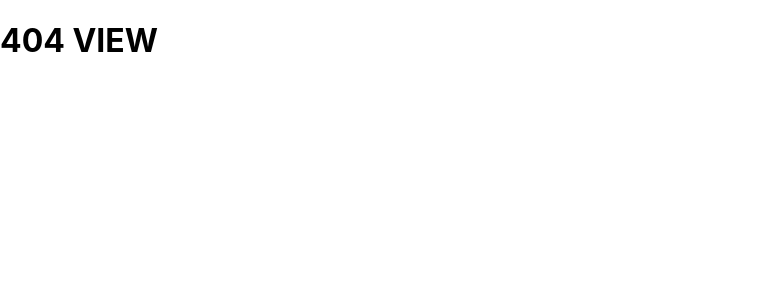
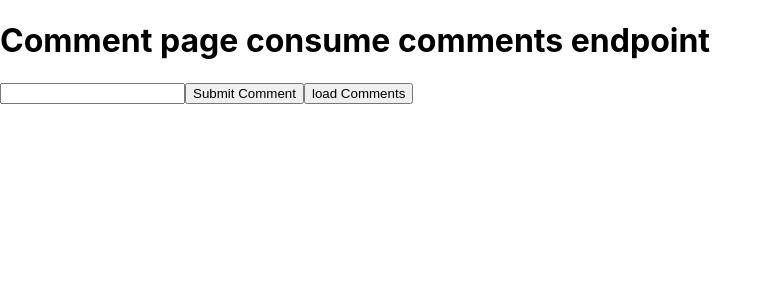
Before and after one commit to rabindranathfv/next-base-app, a Next.js app: page /comments in a window 1280 px wide. Before the commit this address had no page. Shown: the top 300 px of the page, without its empty margins (0-773 px from the left). Built offline with nearby package versions, Linux system fonts and the light colour scheme.

Commit message:
handle get and post request from a page

```diff
--- /dev/null
+++ b/data-mock/data-mock.tsx
@@ -0,0 +1,18 @@
+export const MockComments = [
+  {
+    id: 1,
+    text: " comentario 1 con algun contenido",
+  },
+  {
+    id: 2,
+    text: " comentario 2 con algun contenido",
+  },
+  {
+    id: 3,
+    text: " comentario 3 con algun contenido",
+  },
+  {
+    id: 4,
+    text: " comentario 4 con algun contenido",
+  },
+];
--- /dev/null
+++ b/pages/api/comments/index.tsx
@@ -0,0 +1,22 @@
+// Next.js API route support: https://nextjs.org/docs/api-routes/introduction
+import type { NextApiRequest, NextApiResponse } from "next";
+import { MockComments } from "../../../data-mock/data-mock";
+
+type Comment = {
+  id: Number;
+  text: string;
+};
+
+export default function handler(
+  req: NextApiRequest,
+  res: NextApiResponse<Array<Comment> | Comment>
+) {
+  if (req.method === "GET") {
+    return res.status(200).json(MockComments);
+  } else if (req.method === "POST") {
+    const bodyComment = req.body.comment;
+    const newComment = { id: Date.now(), text: bodyComment };
+    MockComments.push(newComment);
+    return res.status(200).json(newComment);
+  }
+}
--- /dev/null
+++ b/pages/api/dashboard.tsx
@@ -0,0 +1,13 @@
+// Next.js API route support: https://nextjs.org/docs/api-routes/introduction
+import type { NextApiRequest, NextApiResponse } from "next";
+
+type Data = {
+  name: string,
+};
+
+export default function handler(
+  req: NextApiRequest,
+  res: NextApiResponse<Data>
+) {
+  res.status(200).json({ name: "John Doe in dashboard" });
+}
--- /dev/null
+++ b/pages/comments/index.tsx
@@ -0,0 +1,50 @@
+import React, { useState } from "react";
+
+const Comments = () => {
+  const [comments, setComments] = useState([]);
+  const [comment, setComment] = useState("");
+
+  const getAllComments = async () => {
+    const resp = await fetch("/api/comments");
+    const data = await resp.json();
+
+    setComments(data);
+  };
+
+  const createComment = async () => {
+    const resp = await fetch("/api/comments", {
+      method: "POST",
+      headers: { "Content-Type": "application/json" },
+      body: JSON.stringify({ comment }),
+    });
+    const data = await resp.json();
+    console.log("🚀 ~ file: index.tsx:21 ~ createComment ~ data", data);
+  };
+
+  return (
+    <div>
+      <h1>Comment page consume comments endpoint </h1>
+
+      <input
+        type="text"
+        value={comment}
+        onChange={(e) => {
+          setComment(e.target.value);
+        }}
+      />
+      <button onClick={createComment}>Submit Comment</button>
+      <button onClick={getAllComments}>load Comments</button>
+
+      <div>
+        <ul>
+          {comments.length > 0 &&
+            comments.map((c) => {
+              return <li key={c.id.toString()}>{c.text}</li>;
+            })}
+        </ul>
+      </div>
+    </div>
+  );
+};
+
+export default Comments;
```
